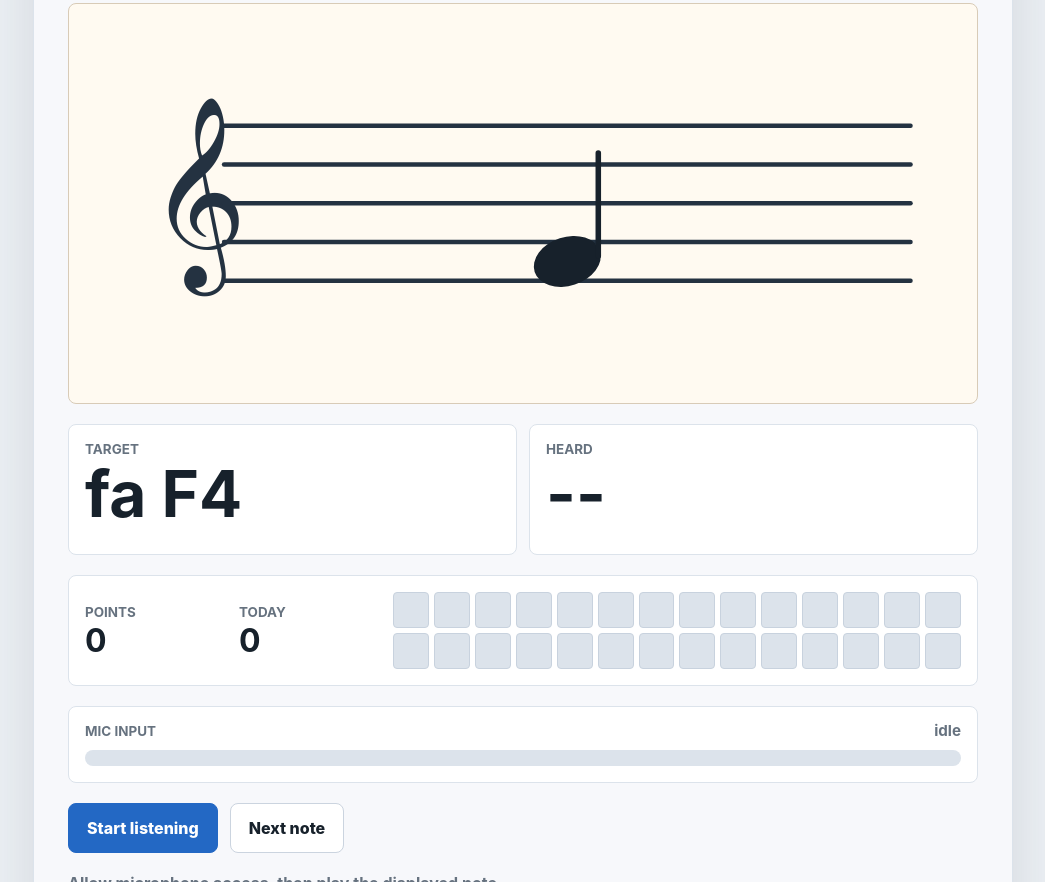
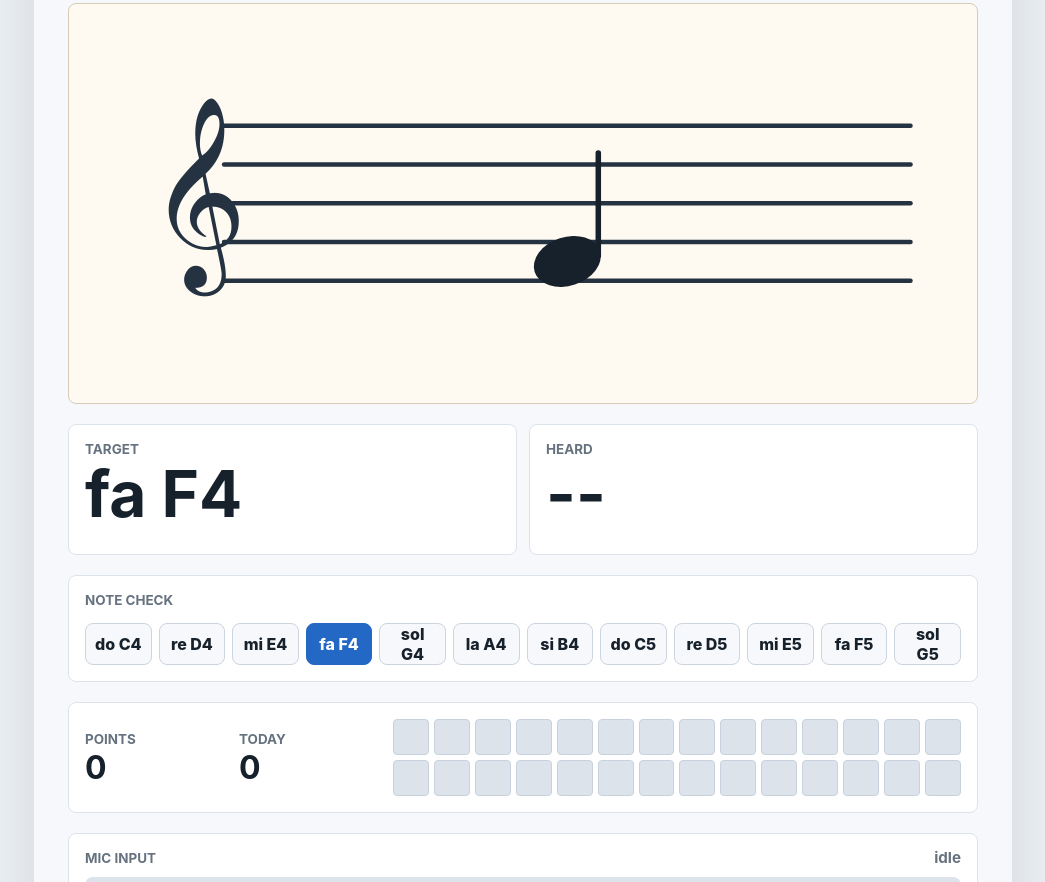
Before and after one commit to spirea89/PianoTrainer, a plain HTML site: page index.html in a window 1280 px wide. Shown: the part 310-1192 px from the top of the page, without its empty margins (117-1162 px from the left). Drawn offline with nearby package versions, Linux system fonts and the light colour scheme.

Commit message:
Add note position checker

```diff
--- a/app.js
+++ b/app.js
@@ -34,6 +34,7 @@ const userBadge = document.querySelector("#userBadge");
 const pointsValue = document.querySelector("#pointsValue");
 const todayValue = document.querySelector("#todayValue");
 const calendarGrid = document.querySelector("#calendarGrid");
+const noteButtons = document.querySelector("#noteButtons");
 const listenButton = document.querySelector("#listenButton");
 const skipButton = document.querySelector("#skipButton");
 const nextButton = document.querySelector("#nextButton");
@@ -63,6 +64,7 @@ let currentUser;
 let currentProfile;
 
 renderTarget();
+renderNoteButtons();
 renderCalendar([]);
 initializeAuth();
 
@@ -190,6 +192,17 @@ function nextRandomNote() {
   statusText.textContent = listening ? "Listening. Play the target note clearly." : "Press Start listening when you are ready.";
 }
 
+function selectNote(index) {
+  currentNote = NOTES[index];
+  correctFrames = 0;
+  wrongFrames = 0;
+  window.clearTimeout(advanceTimer);
+  advanceTimer = undefined;
+  renderTarget();
+  setState("idle");
+  statusText.textContent = listening ? "Listening. Play the target note clearly." : "Press Start listening when you are ready.";
+}
+
 function pickRandomNote() {
   return NOTES[Math.floor(Math.random() * NOTES.length)];
 }
@@ -204,6 +217,28 @@ function renderTarget() {
   noteStem.setAttribute("y1", y - 5);
   noteStem.setAttribute("y2", y - 98);
   renderLedgerLines(y);
+  updateActiveNoteButton();
+}
+
+function renderNoteButtons() {
+  noteButtons.innerHTML = "";
+
+  NOTES.forEach((note, index) => {
+    const button = document.createElement("button");
+    button.className = "note-button";
+    button.type = "button";
+    button.textContent = `${note.solfege} ${note.name}`;
+    button.addEventListener("click", () => selectNote(index));
+    noteButtons.appendChild(button);
+  });
+
+  updateActiveNoteButton();
+}
+
+function updateActiveNoteButton() {
+  [...noteButtons.children].forEach((button, index) => {
+    button.classList.toggle("active", NOTES[index].midi === currentNote.midi);
+  });
 }
 
 function renderLedgerLines(y) {
--- a/index.html
+++ b/index.html
@@ -78,6 +78,11 @@
           </div>
         </section>
 
+        <section class="note-guide" aria-label="Check note positions">
+          <span class="label">Note check</span>
+          <div class="note-buttons" id="noteButtons"></div>
+        </section>
+
         <section class="progress-panel" aria-label="Practice progress">
           <div class="stat">
             <span class="label">Points</span>
--- a/styles.css
+++ b/styles.css
@@ -171,6 +171,7 @@ h1 {
 }
 
 .auth-panel,
+.note-guide,
 .progress-panel,
 .target,
 .heard {
@@ -247,6 +248,34 @@ h1 {
   min-height: 1.2em;
   font-size: clamp(2rem, 6vw, 4rem);
   line-height: 1;
+}
+
+.note-guide {
+  display: grid;
+  gap: 10px;
+}
+
+.note-buttons {
+  display: grid;
+  grid-template-columns: repeat(12, minmax(52px, 1fr));
+  gap: 7px;
+}
+
+.note-button {
+  min-height: 42px;
+  padding: 0 8px;
+  border: 1px solid #cbd4df;
+  border-radius: 8px;
+  background: #f7f8fb;
+  color: var(--ink);
+  cursor: pointer;
+  font-weight: 800;
+}
+
+.note-button.active {
+  border-color: var(--accent);
+  background: var(--accent);
+  color: #ffffff;
 }
 
 .progress-panel {
@@ -380,6 +409,7 @@ h1 {
 
   .auth-panel,
   .auth-form,
+  .note-buttons,
   .progress-panel {
     grid-template-columns: 1fr;
   }
```
